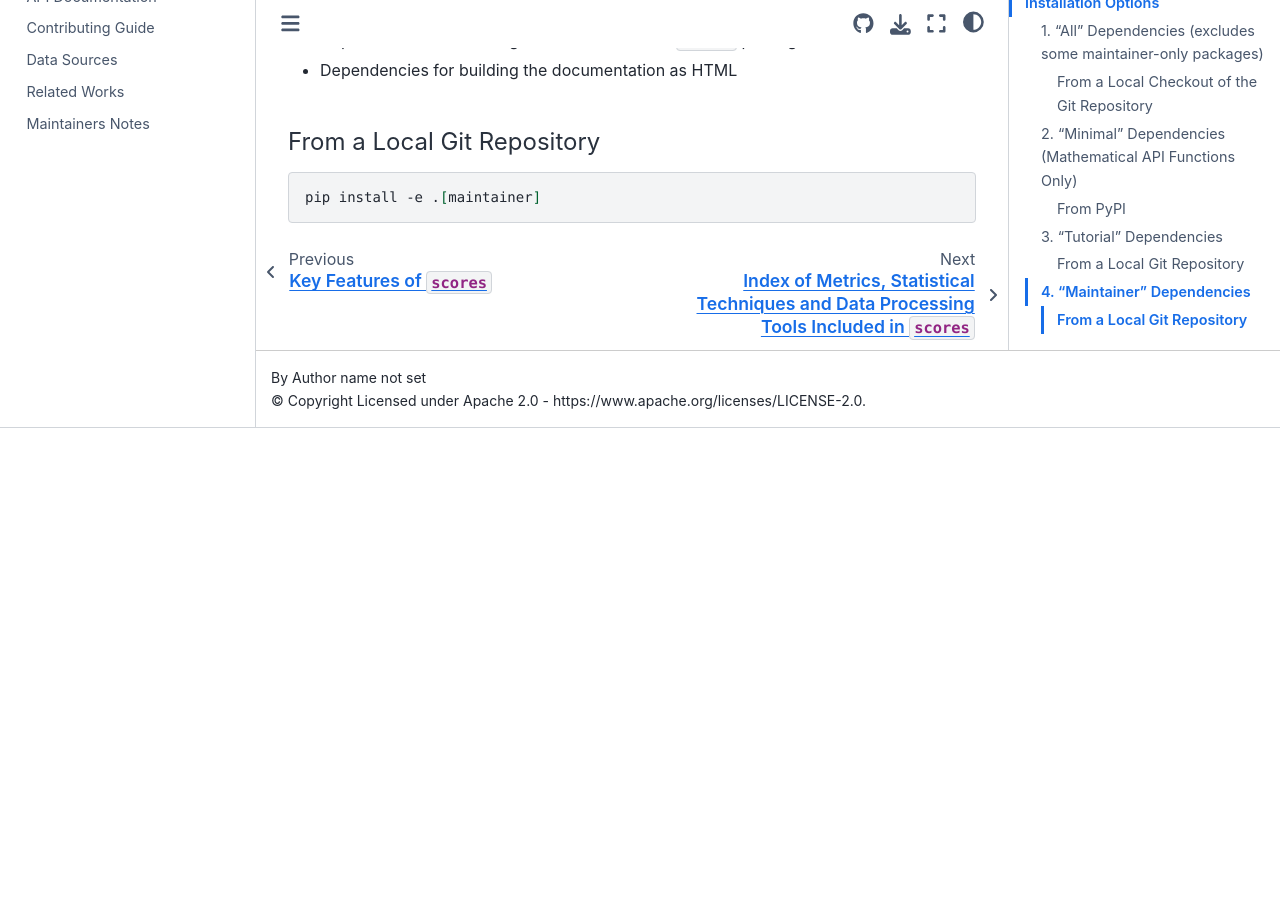
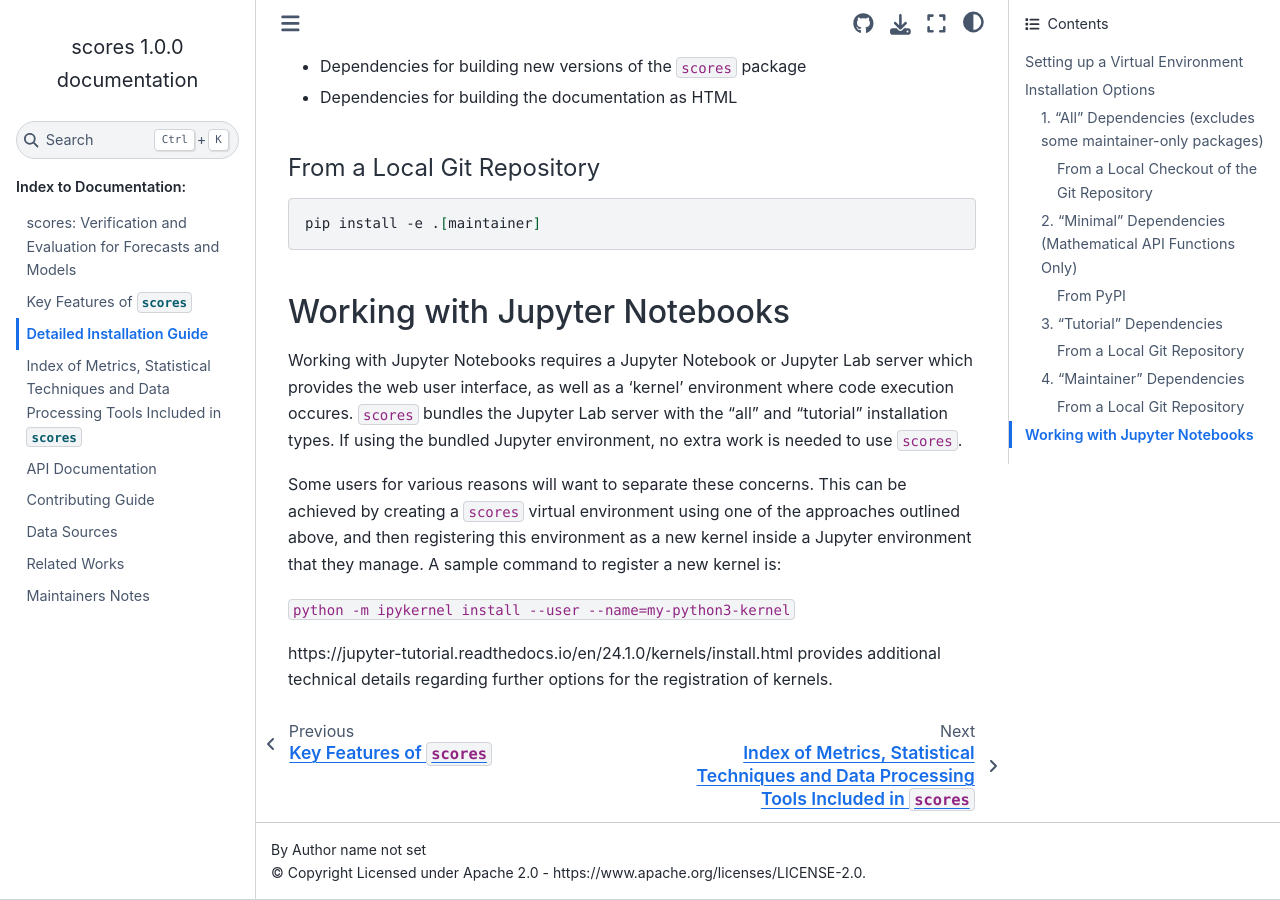
Before and after one commit to nci/scores, a Sphinx documentation site: the page built from docs/installation.md, in a window 1280 px wide and 900 px high, scrolled down 2755 px. Built offline with Sphinx 7.4.7 and the Sphinx Book theme 1.1.4, drawn with Linux system fonts in a browser that asks for light colours; pages that are not in the unit, such as notebooks, are missing from menus; before the commit the page ends 3183 px from its top, so only the background shows below that; some of the changed text lies outside the part shown.

Commit message:
Add documentation for the registration of `scores` as an additional Jupyter kernel

````diff
--- a/docs/installation.md
+++ b/docs/installation.md
@@ -1,6 +1,6 @@
 # Detailed Installation Guide
 
-This page describes the most common installation options for `scores`. Expert users of pip and conda will note that there are more variations possible.
+This page describes the most common installation options for `scores`. Expert users of pip and conda will note that there are more variations possible. A section at the end describes how to work effectively in a Jupyter Notebook environment.
 
 ## Setting up a Virtual Environment
 
@@ -91,3 +91,13 @@ Installs:
 ```bash
 pip install -e .[maintainer]
 ```
+
+## Working with Jupyter Notebooks
+
+Working with Jupyter Notebooks requires a Jupyter Notebook or Jupyter Lab server which provides the web user interface, as well as a 'kernel' environment where code execution occures. `scores` bundles the Jupyter Lab server with the "all" and "tutorial" installation types. If using the bundled Jupyter environment, no extra work is needed to use `scores`.
+
+Some users for various reasons will want to separate these concerns. This can be achieved by creating a `scores` virtual environment using one of the approaches outlined above, and then registering this environment as a new kernel inside a Jupyter environment that they manage. A sample command to register a new kernel is:
+
+`python -m ipykernel install --user --name=my-python3-kernel`
+
+https://jupyter-tutorial.readthedocs.io/en/24.1.0/kernels/install.html provides additional technical details regarding further options for the registration of kernels.
````
